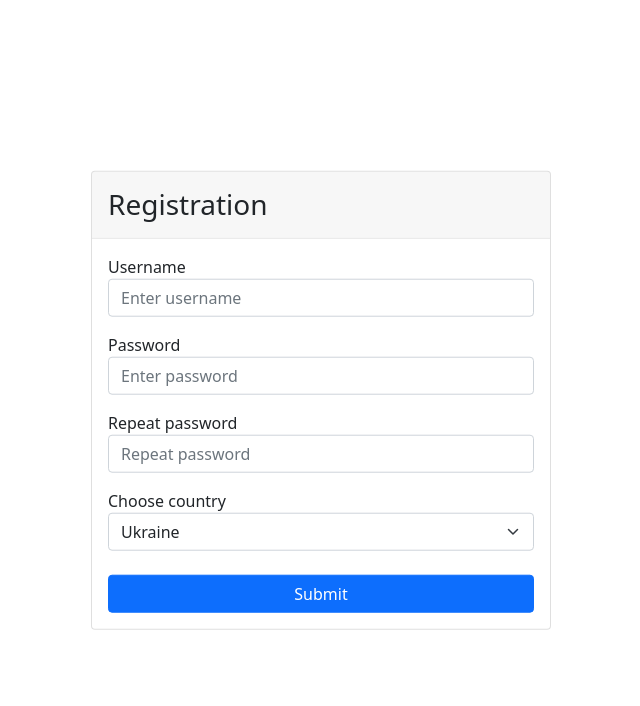
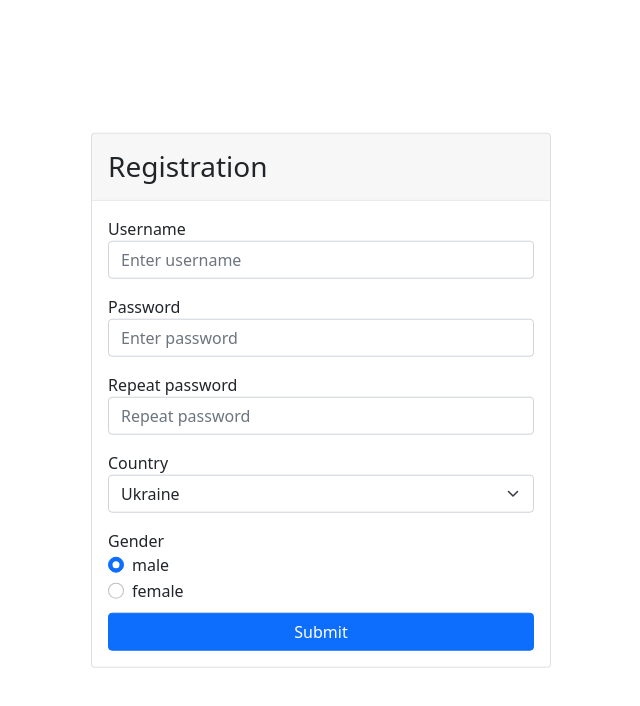
Before and after one commit to babilunga/react-forms, a React (Create React App) app: page / in a window 1280 px wide. Shown: the top 706 px of the page, without its empty margins (319-959 px from the left). Built offline with nearby package versions, Linux system fonts and the light colour scheme.

Commit message:
added radio form

```diff
--- a/src/App.js
+++ b/src/App.js
@@ -12,13 +12,14 @@ export default class App extends React.Component {
       password: '',
       repeatPassword: '',
       country: '',
+      gender: 'male',
     };
   }
 
   onSubmit = (event) => {
     event.preventDefault();
     console.log(
-      `username: ${this.state.username},\npassword: ${this.state.password},\nrepeat password: ${this.state.repeatPassword}`
+      `username: ${this.state.username},\npassword: ${this.state.password},\nrepeat password: ${this.state.repeatPassword}\ncountry: ${this.state.country}\ngender: ${this.state.gender}`
     );
     alert('Success!');
   };
@@ -77,7 +78,7 @@ export default class App extends React.Component {
             />
           </div>
           <div className="form-group mb-3">
-            <label htmlFor="countrySelect">Choose country</label>
+            <label htmlFor="countrySelect">Country</label>
             <select
               className="form-select"
               id="countrySelect"
@@ -88,12 +89,44 @@ export default class App extends React.Component {
               {this.getOptionItems(countries)}
             </select>
           </div>
-
-          {/* <Verificators
+          <fieldset>
+            <div>Gender</div>
+            <div className="form-check">
+              <input
+                className="form-check-input"
+                type="radio"
+                id="flexRadioDefault1"
+                name="gender"
+                value="male"
+                checked={this.state.gender === 'male'}
+                onChange={this.onChangeInput}
+              />
+              <label className="form-check-label" htmlFor="flexRadioDefault1">
+                male
+              </label>
+            </div>
+            <div className="form-check">
+              <input
+                className="form-check-input"
+                type="radio"
+                id="flexRadioDefault2"
+                name="gender"
+                value="female"
+                checked={this.state.gender === 'female'}
+                onChange={this.onChangeInput}
+              />
+              <label className="form-check-label" htmlFor="flexRadioDefault2">
+                female
+              </label>
+            </div>
+          </fieldset>
+          {/*
+          <Verificators
             username={this.state.username}
             password={this.state.password}
             repeatPassword={this.state.repeatPassword}
-          /> */}
+          />
+          */}
 
           <button
             type="submit"
```
